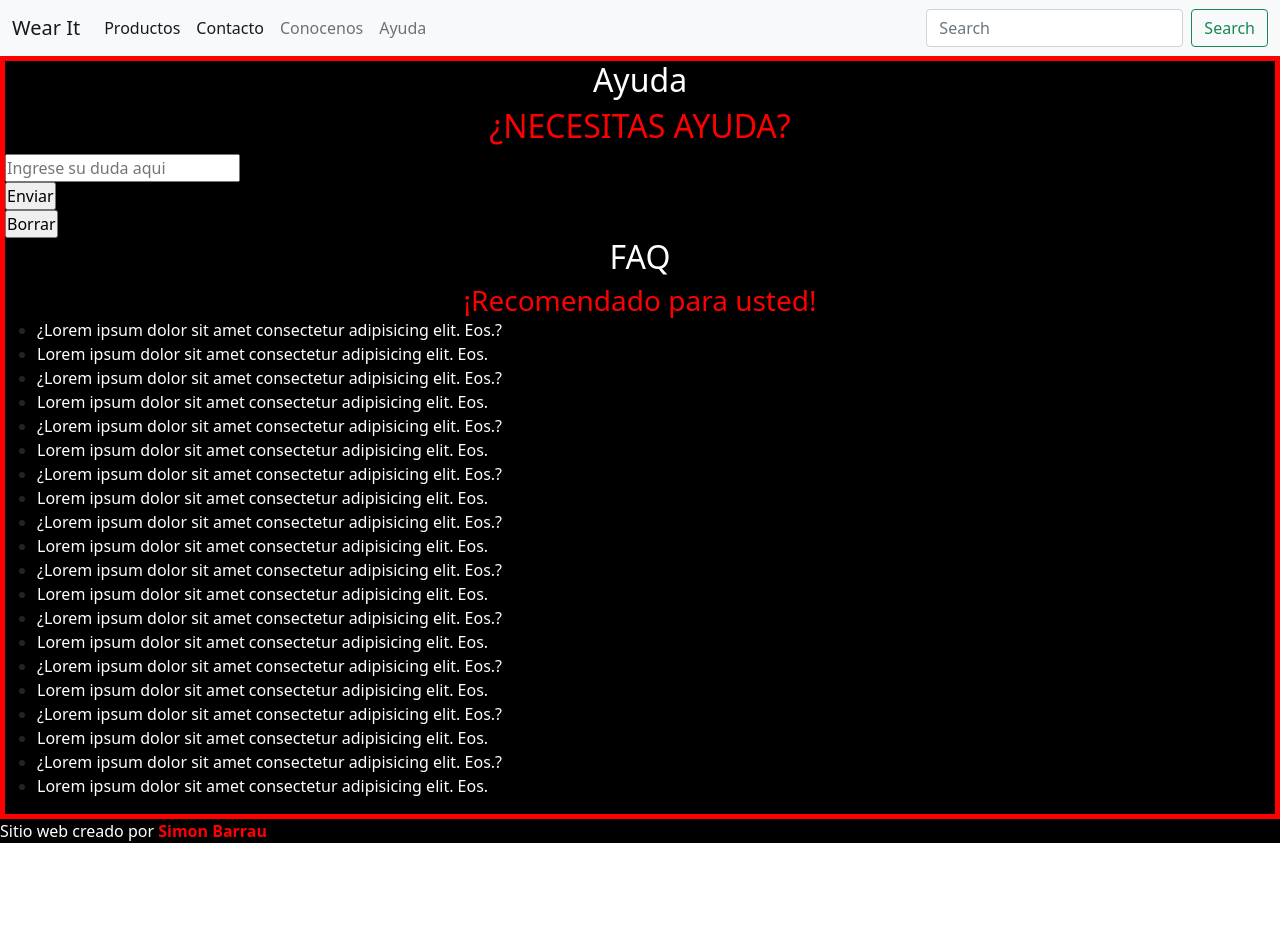
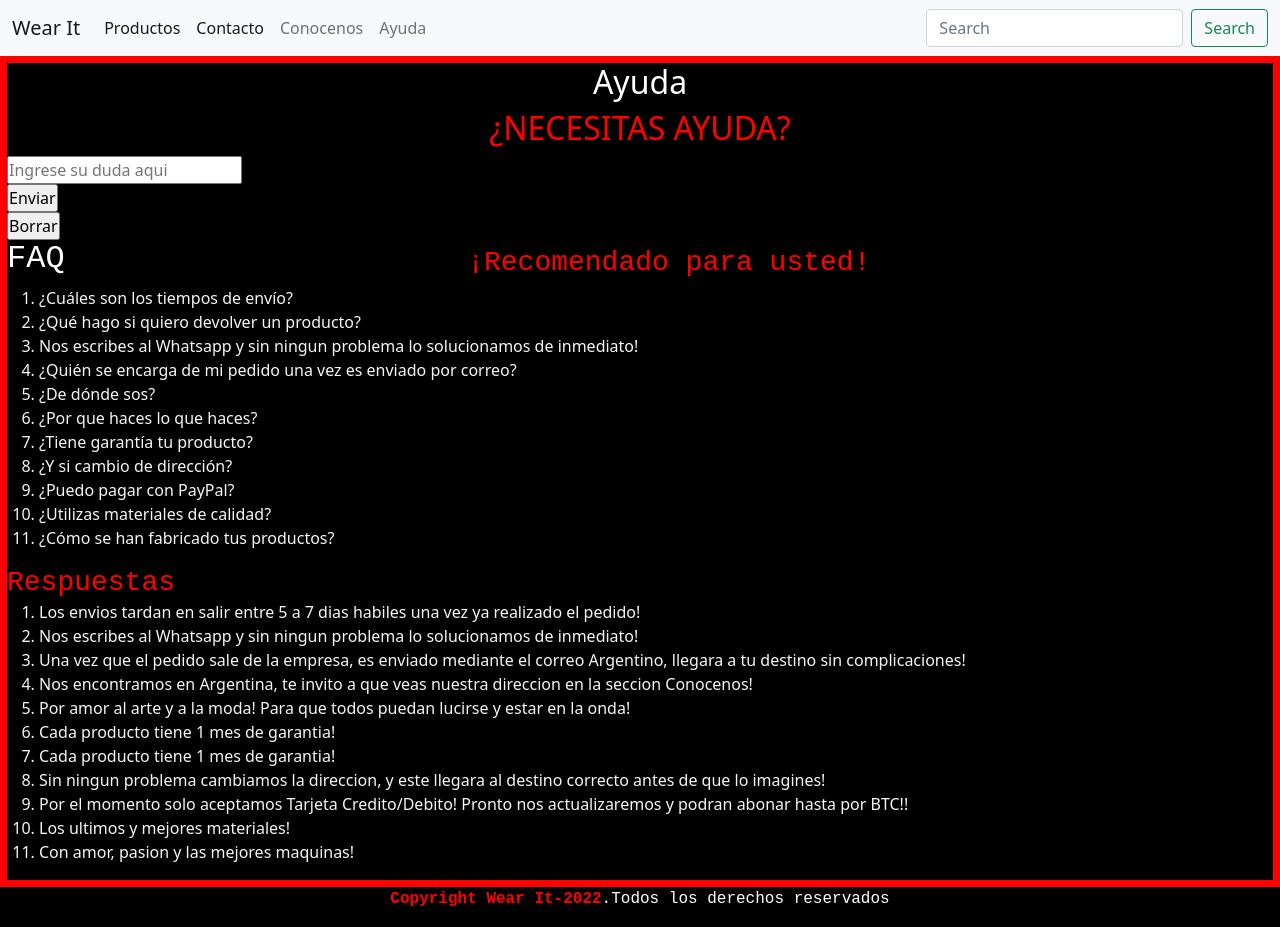
Before and after one commit to simonbarrau/trabajo, a website: page pages/ayuda.html in a window 1280 px wide. Before the commit the page ends 859 px from the top, so only its background shows below. Drawn offline with nearby package versions, Linux system fonts and the light colour scheme.

Commit message:
tercer entrega

```diff
--- a/css/style.css
+++ b/css/style.css
@@ -1,138 +1,176 @@
 .instagram {
-  color: red; }
+  color: red;
+}
 
 .twitter {
-  color: blue; }
+  color: blue;
+}
 
 .redesUno {
-  font-size: 20px; }
+  font-size: 20px;
+}
 
-.footerUno, .conocenosTres {
+.footerUno,
+.conocenosTres {
   font-size: 20px;
-  background-color: black; }
+  background-color: black;
+}
 
 .divUno {
   color: red;
   text-transform: uppercase;
   position: relative;
   left: 325px;
-  bottom: 50px; }
+  bottom: 50px;
+}
 
 * {
   margin: 0%;
-  padding: 0%; }
+  padding: 0%;
+}
 
 h1 {
   color: red;
   text-align: center;
-  text-transform: uppercase; }
+  text-transform: uppercase;
+}
 
 h2 {
   color: white;
-  text-align: center; }
+  text-align: center;
+}
 
 header {
   background-color: black;
-  border: 5px red solid; }
+  border: 7px  red solid;
+}
 
 .buzoMuevansee {
   display: grid;
   grid-template-columns: 50% 50%;
-  grid-template-rows: 50% 50%; }
+  grid-template-rows: 50% 50%;
+}
 
 a {
   color: white;
-  text-decoration: none; }
+  text-decoration: none;
+}
 
 img {
   width: 299px;
   position: relative;
-  left: 200px; }
+  left: 200px;
+}
 
 form {
-  color: #fff; }
+  color: #fff;
+}
 
 p {
-  color: white; }
+  color: white;
+}
 
 h3 {
-  color: red; }
+  color: red;
+}
 
 main {
   background-color: black;
-  border: 5px red solid; }
+  border: 5px red solid;
+}
 
 h3 {
   margin: auto;
   display: flex;
   text-align: center;
   flex-flow: row wrap;
-  justify-content: center; }
+  justify-content: center;
+}
+.buzosMil {
+  display:grid;
+  grid-template-rows: auto;
+
+}
 
 .letraNaranja {
   color: orange;
   text-align: end;
-  text-transform: uppercase; }
+  text-transform: uppercase;
+}
 
 .letraBuzo {
   color: violet;
   text-align: start;
-  text-transform: uppercase; }
+  text-transform: uppercase;
+}
 
 .buzosQuince {
   display: grid;
-  grid-template-columns: 50% 50%; }
+  grid-template-columns: 50% 50%;
+}
 
 .buzosMuevanse {
   display: grid;
-  grid-template-columns: 50% 50%; }
+  grid-template-columns: 50% 50%;
+}
 
 .buzoNaranja {
-  width: 250px; }
+  width: 250px;
+}
 
 .buzoVioleta {
-  width: 250px; }
+  width: 250px;
+}
 
 .preguntaUno {
   color: red;
-  text-transform: uppercase; }
+  text-transform: uppercase;
+}
 
 .cuestionDos {
-  text-align: center; }
+  text-align: center;
+}
 
 .mapaUno {
   display: flex;
   justify-content: flex-start;
-  color: red; }
+  color: red;
+}
 
 .parrafoUno {
 
 
-  padding: 5px; }
+  padding: 5px;
+}
 
 .formularioUno {
-  border: 3px blue solid;
+  border: 3px red solid;
   margin: 5px;
-  padding: 5px; }
+  padding: 5px;
+}
 
 input {
   display: flex;
-  flex-direction: column; }
+  flex-direction: column;
+}
 
 label {
   display: flex;
-  flex-direction: column; }
+  flex-direction: column;
+}
 
 .submitDos {
   display: flex;
   flex-flow: row wrap;
-  justify-content: center; }
+  justify-content: center;
+}
 
 .contactEnvio {
   background-color: black;
   border: 5px red solid;
   display: grid;
-  grid-template-columns: 50% 50%; }
+  grid-template-columns: 50% 50%;
+}
 
 .moverLetras {
   position: relative;
@@ -144,7 +182,8 @@ label {
 
   margin: 20px 20px;
   width: 100px;
-  height: 100px; }
+  height: 100px;
+}
 
 .creditoUno {
   position: relative;
@@ -158,6 +197,7 @@ label {
   width: 100px;
   height: 100px;
 }
+
 .divUno {
   color: red;
   text-transform: uppercase;
@@ -168,19 +208,31 @@ label {
 
 .remerasMuevanse {
   display: grid;
-  grid-template-columns: 50% 50%; }
+  grid-template-columns: 50% 50%;
+}
 
 .remeraAzul {
-  color: orange; }
+  color: orange;
+}
 
 @media screen and (max-width: 765px) {
 
+  .contactEnvio {
+    display: none;
+  }
+
   .elMenuu {
-    display: none; }
+    display: none;
+  }
+
   .redesUno {
-    display: none; }
+    display: none;
+  }
+
   h4 {
-    display: none; }
+    display: none;
+  }
+
   .buzosQuince {
     position: relative;
     right: 135px;
@@ -188,39 +240,80 @@ label {
     display: grid;
     grid-template-columns: 100%;
     max-width: 90%;
-    justify-items: flex-start; }
+    justify-items: flex-start;
+  }
+
   .buzooDos {
-    display: none; }
+    display: none;
+  }
+
   .buzooTres {
-    display: none; }
+    display: none;
+  }
+
   .buzosMuevanse {
     display: grid;
     grid-template-columns: 100%;
     position: relative;
-    right: 135px; }
+    right: 135px;
+  }
+
   .remeraUno {
-    display: none; }
+    display: none;
+  }
+
   .remeraMovete {
-    display: none; }
+    display: none;
+  }
+
   .remerasMuevanse {
     display: grid;
     grid-template-columns: 100%;
     position: relative;
-    right: 135px; }
+    right: 135px;
+  }
+
   .contactoEnvio {
     position: relative;
-    right: 135px; }
+    right: 135px;
+  }
+
   .ambulanciaUno {
     display: grid;
     grid-template-columns: 100px;
     position: relative;
-    right: 135px; } }
+    right: 135px;
+  }
+}
+
+.ayudaLorem {
+  color: whitesmoke;
+}
+
+.faqMil {
+
+  font-family: 'Courier New', Courier, monospace;
+  display: flex;
+  justify-content: start;
+}
 
 .table {
-  color: white; }
+  color: white;
+}
 
 footer {
-  background-color: black; }
+  background-color: black;
+  font-family: 'Courier New', Courier, monospace;
+  display: flex;
+  justify-content: center;
+}
 
 .strong {
-  color: red; }
+  color: red;
+}
+
+.historia {
+  font-size: medium;
+  font-style: inherit;
+  font-family: 'Franklin Gothic Medium', 'Arial Narrow', Arial, sans-serif;
+}
--- a/pages/ayuda.html
+++ b/pages/ayuda.html
@@ -8,7 +8,8 @@
     <title>Ayuda</title>
     <link rel="shortcut icon" href="../Img/coder.jpg" type="image/x-icon">
     <!-- Bootstrap -->
-    <link href="https://cdn.jsdelivr.net/npm/bootstrap@5.1.3/dist/css/bootstrap.min.css" rel="stylesheet" integrity="sha384-1BmE4kWBq78iYhFldvKuhfTAU6auU8tT94WrHftjDbrCEXSU1oBoqyl2QvZ6jIW3" crossorigin="anonymous">
+    <link href="https://cdn.jsdelivr.net/npm/bootstrap@5.1.3/dist/css/bootstrap.min.css" rel="stylesheet"
+        integrity="sha384-1BmE4kWBq78iYhFldvKuhfTAU6auU8tT94WrHftjDbrCEXSU1oBoqyl2QvZ6jIW3" crossorigin="anonymous">
     <!-- CSS -->
     <link rel="stylesheet" href="../css/style.css">
 </head>
@@ -17,7 +18,9 @@
     <nav class="navbar navbar-expand-lg navbar-light bg-light">
         <div class="container-fluid">
             <a class="navbar-brand" href="/index.html">Wear It</a>
-          <button class="navbar-toggler" type="button" data-bs-toggle="collapse" data-bs-target="#navbarSupportedContent" aria-controls="navbarSupportedContent" aria-expanded="false" aria-label="Toggle navigation">
+            <button class="navbar-toggler" type="button" data-bs-toggle="collapse"
+                data-bs-target="#navbarSupportedContent" aria-controls="navbarSupportedContent" aria-expanded="false"
+                aria-label="Toggle navigation">
                 <span class="navbar-toggler-icon"></span>
             </button>
             <div class="collapse navbar-collapse" id="navbarSupportedContent">
@@ -54,7 +57,7 @@
 
 
 
-        </ul>
+
         <h2 class="preguntaUno">¿Necesitas ayuda?</h2>
         <form class="cuestionDos">
             <input type="text" placeholder="Ingrese su duda aqui">
@@ -62,42 +65,63 @@
             <input class="ayudaJuntar" type="submit" value="Enviar">
             <input class="ayudaJuntar" type="reset" value="Borrar">
         </form>
-
+        <div class="faqMil">
             <h2 class="faqUno">FAQ</h2>
             <h3 class="recomendado">¡Recomendado para usted!</h3>
-     <ul>
+        </div>
+        <ol class="ayudaLorem">
 
-         <li><a href="faq1">¿Lorem ipsum dolor sit amet consectetur adipisicing elit. Eos.?</a></li>
-         <li><a href="faq1">Lorem ipsum dolor sit amet consectetur adipisicing elit. Eos.</a></li>
+            <li><a>¿Cuáles son los tiempos de envío?</a></li>
 
-         <li><a href="faq2">¿Lorem ipsum dolor sit amet consectetur adipisicing elit. Eos.?</a></li>
-         <li><a href="faq1">Lorem ipsum dolor sit amet consectetur adipisicing elit. Eos.</a></li>
+            <li><a>¿Qué hago si quiero devolver un producto?</a></li>
+            <li><a>Nos escribes al Whatsapp y sin ningun problema lo solucionamos de inmediato!</a></li>
+            <li><a> ¿Quién se encarga de mi pedido una vez es enviado por correo?</a></li>
 
-         <li><a href="faq3">¿Lorem ipsum dolor sit amet consectetur adipisicing elit. Eos.?</a></li>
-         <li><a href="faq1">Lorem ipsum dolor sit amet consectetur adipisicing elit. Eos.</a></li>
 
-         <li><a href="faq4">¿Lorem ipsum dolor sit amet consectetur adipisicing elit. Eos.?</a></li>
-         <li><a href="faq1">Lorem ipsum dolor sit amet consectetur adipisicing elit. Eos.</a></li>
+            <li><a>¿De dónde sos?</a></li>
 
-         <li><a href="faq5">¿Lorem ipsum dolor sit amet consectetur adipisicing elit. Eos.?</a></li>
-         <li><a href="faq1">Lorem ipsum dolor sit amet consectetur adipisicing elit. Eos.</a></li>
 
-         <li><a href="faq6">¿Lorem ipsum dolor sit amet consectetur adipisicing elit. Eos.?</a></li>
-         <li><a href="faq1">Lorem ipsum dolor sit amet consectetur adipisicing elit. Eos.</a></li>
+            <li><a>¿Por que haces lo que haces?</a></li>
 
-         <li><a href="faq7">¿Lorem ipsum dolor sit amet consectetur adipisicing elit. Eos.?</a></li>
-         <li><a href="faq1">Lorem ipsum dolor sit amet consectetur adipisicing elit. Eos.</a></li>
+            <li><a>¿Tiene garantía tu producto?</a></li>
 
-         <li><a href="faq8">¿Lorem ipsum dolor sit amet consectetur adipisicing elit. Eos.?</a></li>
-         <li><a href="faq1">Lorem ipsum dolor sit amet consectetur adipisicing elit. Eos.</a></li>
 
-         <li><a href="faq9">¿Lorem ipsum dolor sit amet consectetur adipisicing elit. Eos.?</a></li>
-         <li><a href="faq1">Lorem ipsum dolor sit amet consectetur adipisicing elit. Eos.</a></li>
+            <li><a>¿Y si cambio de dirección?</a></li>
 
-         <li><a href="faq10">¿Lorem ipsum dolor sit amet consectetur adipisicing elit. Eos.?</a></li>
-         <li><a href="faq1">Lorem ipsum dolor sit amet consectetur adipisicing elit. Eos.</a></li>
 
-     </ul>
+            <li><a>¿Puedo pagar con PayPal?</a></li>
+
+
+            <li><a>¿Utilizas materiales de calidad?</a></li>
+
+            <li><a>¿Cómo se han fabricado tus productos?</a></li>
+
+        </ol>
+        <h3 class="faqMil">Respuestas</h3>
+        <ol class="ayudaLorem">
+            <li><a>Los envios tardan en salir entre 5 a 7 dias habiles una vez ya realizado el pedido!</a></li>
+            <li><a>Nos escribes al Whatsapp y sin ningun problema lo solucionamos de inmediato!</a></li>
+            <li><a>Una vez que el pedido sale de la empresa, es enviado mediante el correo Argentino, llegara a tu
+                destino sin complicaciones!</a></li>
+            <li><a>Nos encontramos en Argentina, te invito a que veas nuestra direccion en la seccion Conocenos!</a>
+            </li>
+            <li><a>Por amor al arte y a la moda! Para que todos puedan lucirse y estar en la onda!</a></li>
+
+            <li><a>Cada producto tiene 1 mes de garantia!</a></li>
+
+            <li><a>Cada producto tiene 1 mes de garantia!</a></li>
+
+            <li><a>Sin ningun problema cambiamos la direccion, y este llegara al destino correcto antes de que lo  imagines!</a></li>
+
+
+            <li><a>Por el momento solo aceptamos Tarjeta Credito/Debito! Pronto nos actualizaremos y podran
+                    abonar hasta por BTC!!</a></li>
+
+            <li><a>Los ultimos y mejores materiales!</a></li>
+
+            <li><a>Con amor, pasion y las mejores maquinas!</a></li>
+
+        </ol>
 
 
 
@@ -105,12 +129,15 @@
 
 
     <footer>
-        <p>Sitio web creado por <strong class="strong">Simon Barrau</strong></p>
+        <p><strong class="strong">Copyright Wear It-2022</strong>.Todos los derechos reservados
+        </p>
     </footer>
 
 
 
-      <script src="https://cdn.jsdelivr.net/npm/bootstrap@5.1.3/dist/js/bootstrap.bundle.min.js" integrity="sha384-ka7Sk0Gln4gmtz2MlQnikT1wXgYsOg+OMhuP+IlRH9sENBO0LRn5q+8nbTov4+1p" crossorigin="anonymous"></script>
+    <script src="https://cdn.jsdelivr.net/npm/bootstrap@5.1.3/dist/js/bootstrap.bundle.min.js"
+        integrity="sha384-ka7Sk0Gln4gmtz2MlQnikT1wXgYsOg+OMhuP+IlRH9sENBO0LRn5q+8nbTov4+1p"
+        crossorigin="anonymous"></script>
 </body>
 
 </html>
```
Also changed, not shown: index.html (+8 -3 lines), pages/conocenos.html (+6 -4 lines), pages/contacto.html (+3 -2 lines), pages/productos.html (+2 -1 lines), img/WhatsApp.svg.webp (added). Lines whose indentation alone changed are shown as unchanged.
